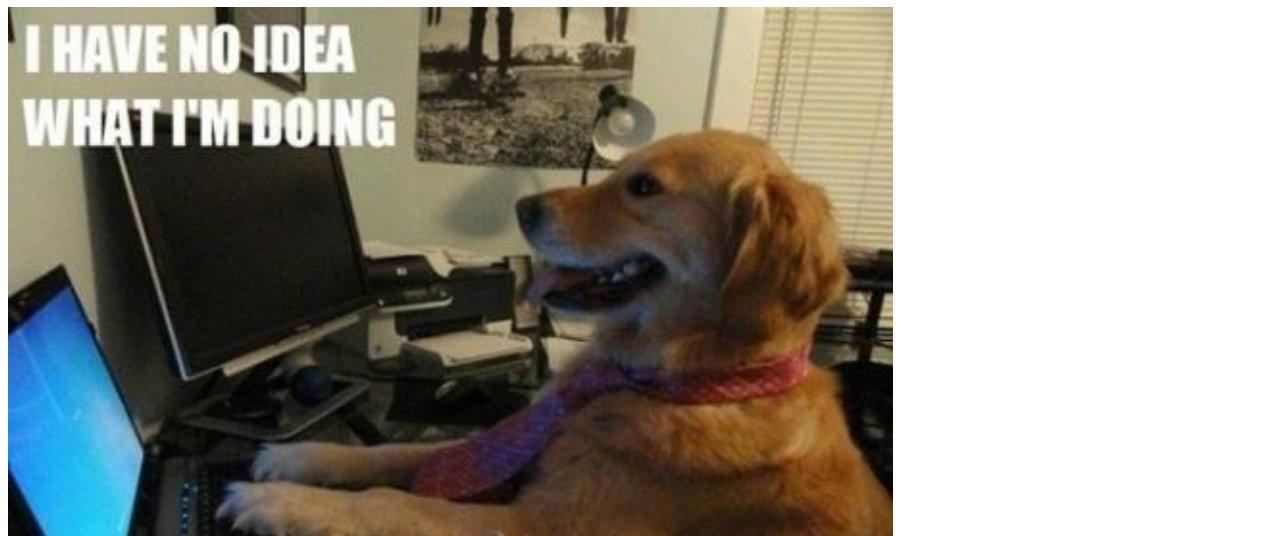
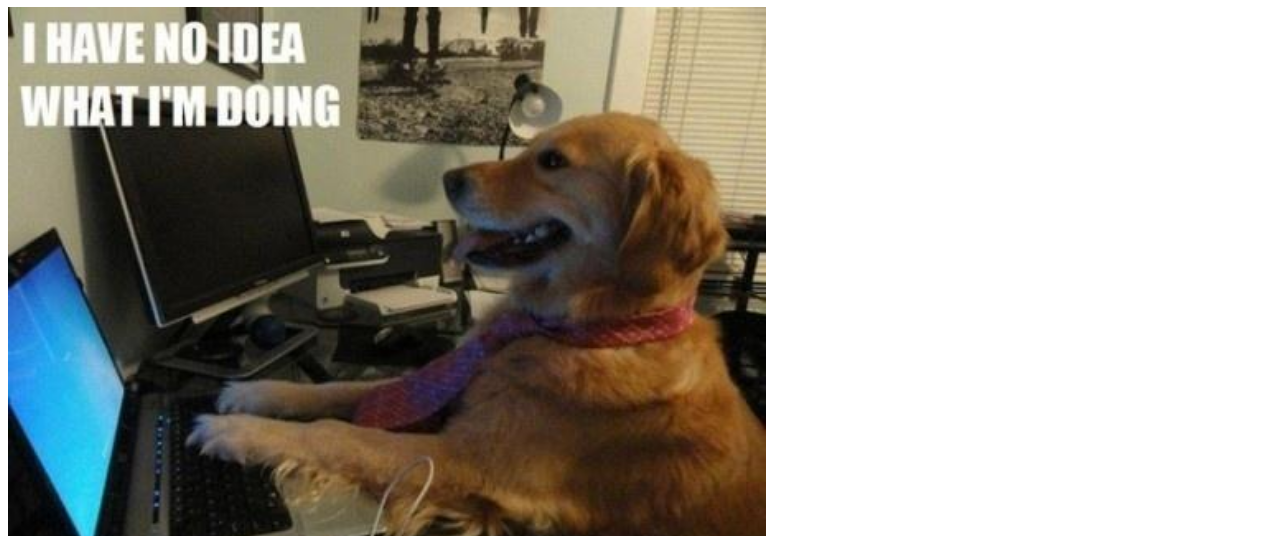
Before and after one commit to Janek1988r/Zadanie3, a plain HTML site: page index.html in a window 1280 px wide. Shown: the part 73-609 px from the top of the page. Drawn offline with Linux system fonts and the light colour scheme; files whose address does not match are found by name.

Commit message:
size of image was decreased

```diff
--- a/index.html
+++ b/index.html
@@ -11,7 +11,7 @@
         <body>
             <h1>Ten Magiczny pies przeniesie Cię do źródła wszelkiej wiedzy</h1>
             <p>
-                <a href="https://www.google.pl/" target="_blank"><img src="C:\Users\Karolina\Desktop\Projekty\Zadanie3\pies.jpg" alt="tutaj powinien być pies" width="70%"></a>
+                <a href="https://www.google.pl/" target="_blank"><img src="C:\Users\Karolina\Desktop\Projekty\Zadanie3\pies.jpg" alt="tutaj powinien być pies" width="60%"></a>
             </p>
             <footer>'Doskonale wiadomo, że istotnym warunkiem sukcesu jest brak wiedzy o niemożliwości tego, co człowiek próbuje osiągnąć. Osoba nie zdająca sobie sprawy z szansy porażki może być kijem wepchniętym w szprychy roweru historii.'</footer>
         </body>
```
